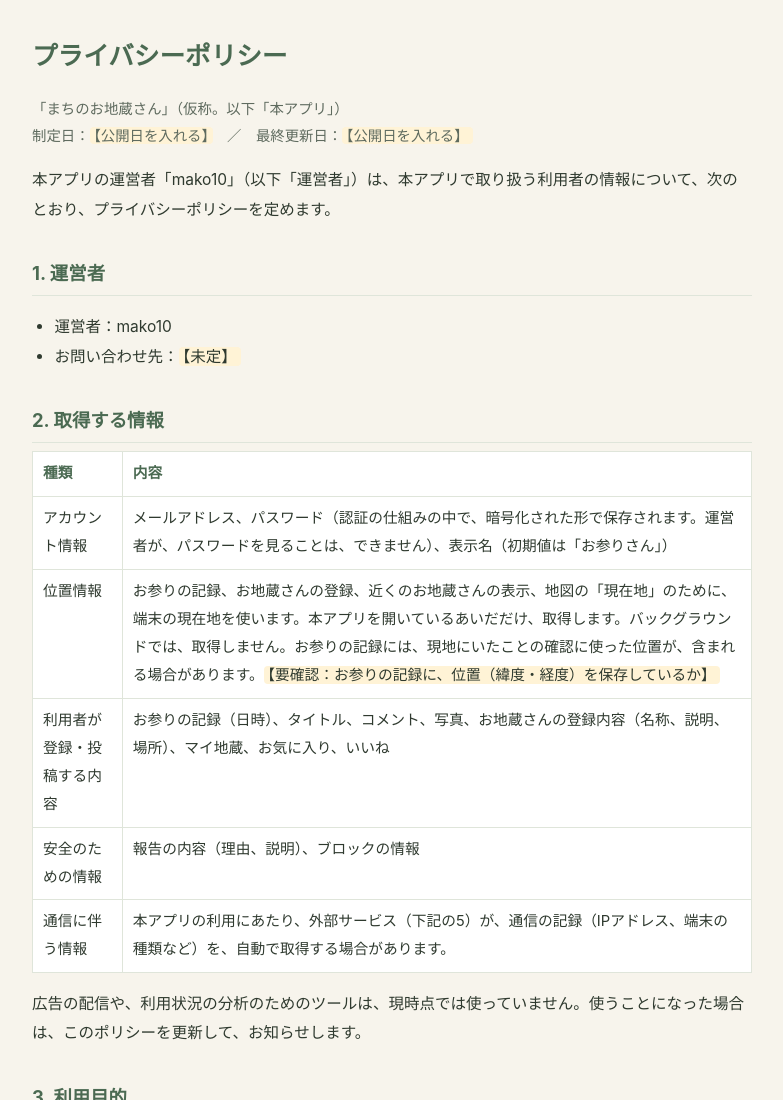
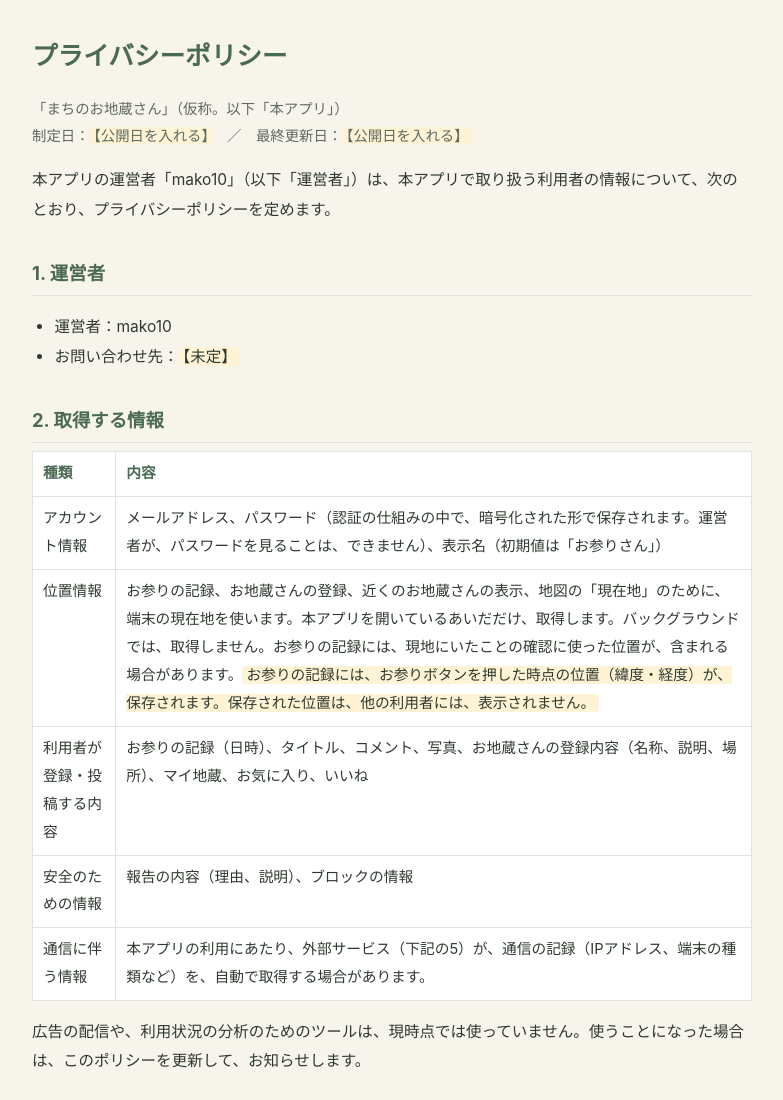
Before and after one commit to mako10ama/privacy-policy, a plain HTML site: page jizo/privacy.html in a window 1280 px wide. Shown: the top 1100 px of the page, without its empty margins (248-1031 px from the left). Drawn offline with Linux system fonts and the light colour scheme.

Commit message:
Clarify location data usage in privacy policy
Updated the privacy policy regarding location data storage.

```diff
--- a/jizo/privacy.html
+++ b/jizo/privacy.html
@@ -43,7 +43,7 @@
 <table>
   <tr><th>種類</th><th>内容</th></tr>
   <tr><td>アカウント情報</td><td>メールアドレス、パスワード（認証の仕組みの中で、暗号化された形で保存されます。運営者が、パスワードを見ることは、できません）、表示名（初期値は「お参りさん」）</td></tr>
-  <tr><td>位置情報</td><td>お参りの記録、お地蔵さんの登録、近くのお地蔵さんの表示、地図の「現在地」のために、端末の現在地を使います。本アプリを開いているあいだだけ、取得します。バックグラウンドでは、取得しません。お参りの記録には、現地にいたことの確認に使った位置が、含まれる場合があります。<span class="todo">【要確認：お参りの記録に、位置（緯度・経度）を保存しているか】</span></td></tr>
+  <tr><td>位置情報</td><td>お参りの記録、お地蔵さんの登録、近くのお地蔵さんの表示、地図の「現在地」のために、端末の現在地を使います。本アプリを開いているあいだだけ、取得します。バックグラウンドでは、取得しません。お参りの記録には、現地にいたことの確認に使った位置が、含まれる場合があります。<span class="todo">お参りの記録には、お参りボタンを押した時点の位置（緯度・経度）が、保存されます。保存された位置は、他の利用者には、表示されません。</span></td></tr>
   <tr><td>利用者が登録・投稿する内容</td><td>お参りの記録（日時）、タイトル、コメント、写真、お地蔵さんの登録内容（名称、説明、場所）、マイ地蔵、お気に入り、いいね</td></tr>
   <tr><td>安全のための情報</td><td>報告の内容（理由、説明）、ブロックの情報</td></tr>
   <tr><td>通信に伴う情報</td><td>本アプリの利用にあたり、外部サービス（下記の5）が、通信の記録（IPアドレス、端末の種類など）を、自動で取得する場合があります。</td></tr>
```
